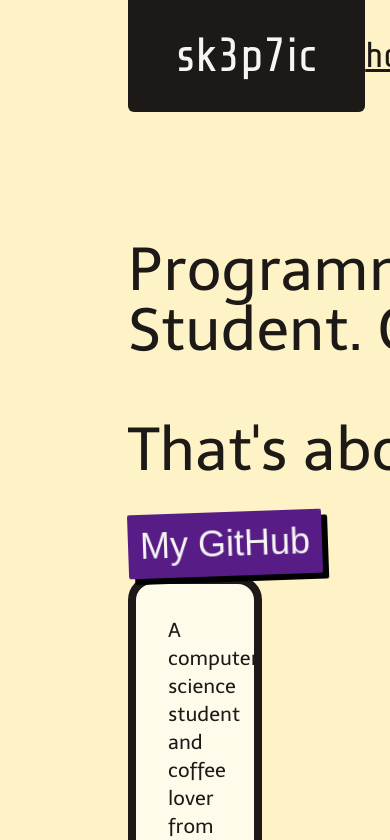
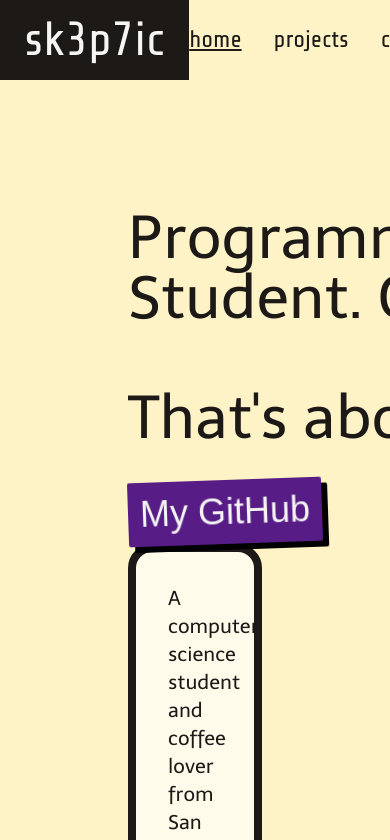
Before and after one commit to sk3p7ic/sk3p7ic-site, a React (Create React App) app: page / in a window 390 px wide. Shown: the top 840 px of the page. Built offline with nearby package versions, Linux system fonts and the light colour scheme; a web font is replaced by a local one.

Commit message:
Made navbar responsive

```diff
--- a/src/components/navbar/navbar.css
+++ b/src/components/navbar/navbar.css
@@ -1,3 +1,3 @@
 button {
-  @apply font-tech text-4xl cursor-pointer;
+  @apply font-tech text-2xl md:text-4xl cursor-pointer;
 }
--- a/src/components/navbar/navbar.js
+++ b/src/components/navbar/navbar.js
@@ -17,14 +17,14 @@ export const NavbarComponent = () => {
   const baseClasses = "transition-all hover:scale-110 ";
 
   return (
-    <div className="w-screen px-32 flex justify-between items-center">
-      <div className="px-12 py-8 bg-stone-900 text-stone-100 rounded-b-md">
+    <div className="w-screen lg:px-32 flex justify-between items-center">
+      <div className="px-6 py-4 lg:px-12 lg:py-8 bg-stone-900 text-stone-100 lg:rounded-b-md">
         <a className="font-tech text-5xl" href="/">
           sk3p7ic
         </a>
       </div>
 
-      <div className="flex gap-8">
+      <div className="flex gap-8 pr-4 lg:pr-0">
         {PAGES.map((page, i) => (
           <button
             className={baseClasses + (currentPage === page ? "underline" : "")}
```
